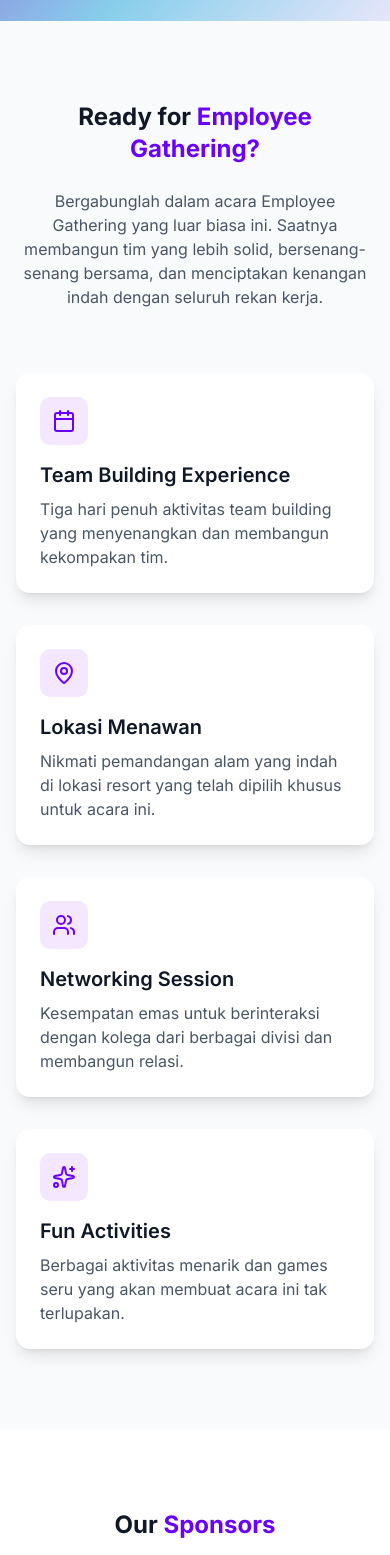
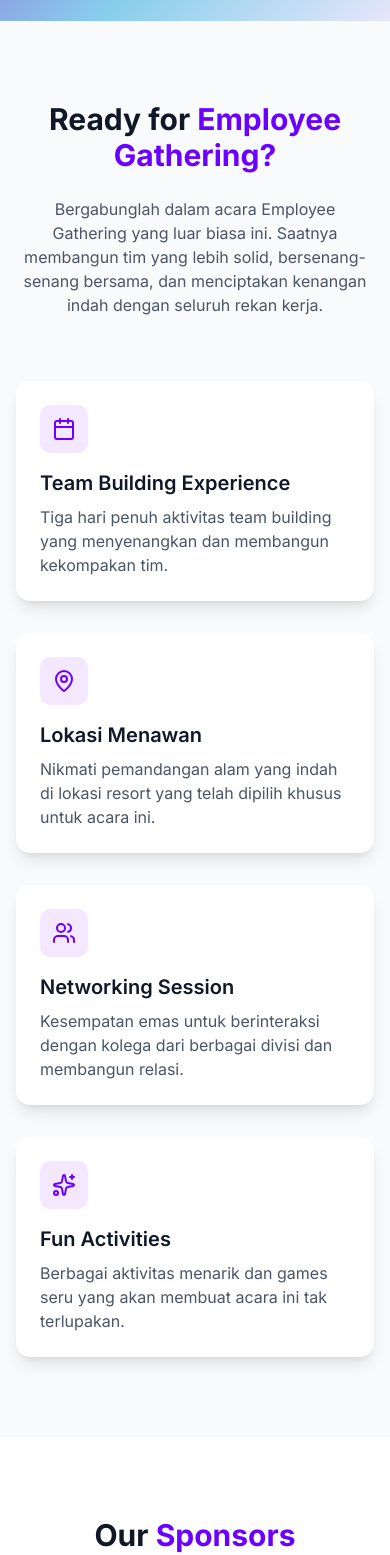
Before and after one commit to mirzaq19/sigs-gathering, a Next.js app: page / in a window 390 px wide. Shown: the part 824-2379 px from the top of the page. Built offline with nearby package versions, Linux system fonts and the light colour scheme.

Commit message:
fix: increase heading size in intro and sponsors sections for better visibility

```diff
--- a/components/intro-section.tsx
+++ b/components/intro-section.tsx
@@ -44,7 +44,7 @@
           transition={{ duration: 0.8 }}
           className="text-center mb-16"
         >
-          <h2 className="text-2xl md:text-5xl font-bold text-gray-900 mb-6">
+          <h2 className="text-3xl md:text-5xl font-bold text-gray-900 mb-6">
             Ready for{' '}
             <span className="text-[#6A00FF]">Employee Gathering?</span>
           </h2>
--- a/components/sponsors-section.tsx
+++ b/components/sponsors-section.tsx
@@ -54,7 +54,7 @@
           transition={{ duration: 0.8 }}
           className="text-center mb-16"
         >
-          <h2 className="text-2xl md:text-5xl font-bold text-gray-900 mb-6">
+          <h2 className="text-3xl md:text-5xl font-bold text-gray-900 mb-6">
             Our <span className="text-[#6A00FF]">Sponsors</span>
           </h2>
           <p className="text-base md:text-xl text-gray-600 max-w-3xl mx-auto">
```
